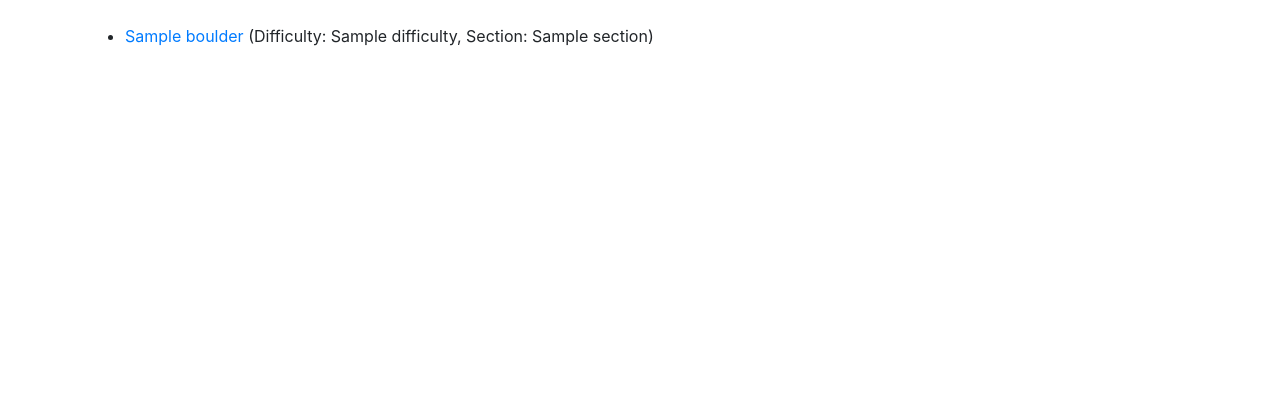
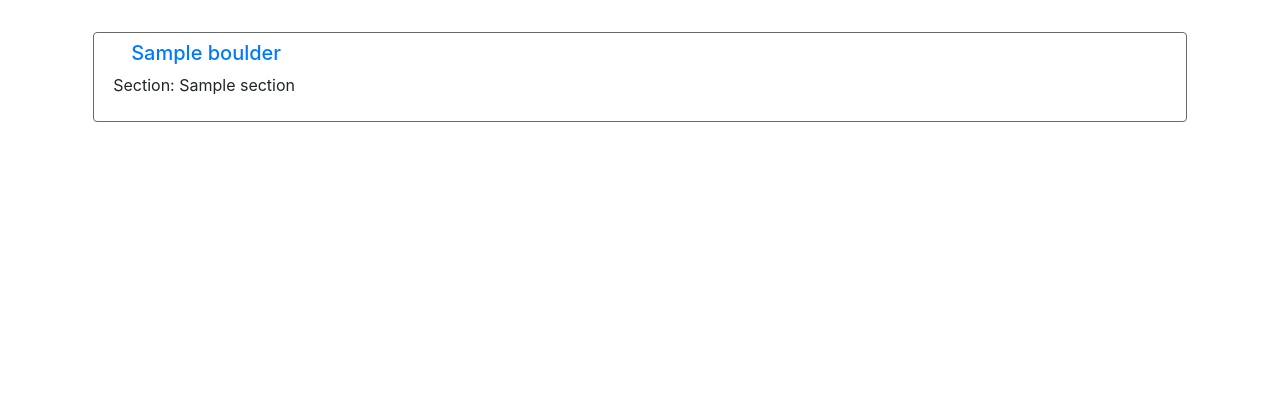
Before and after one commit to javigallostra/RocoLib, a Flask app: template templates/explore_boulders.html in a window 1280 px wide. Shown: the top 420 px of the page. Before the commit the page ends 46 px from the top, so only its background shows below. Run offline with Flask 2, Linux system fonts and the light colour scheme; the template is opened without the code that fills it: most values are stand-ins (such as "Sample title", 1, 10 or a date in 2020).

Commit message:
Stylize list of boulders

```diff
--- a/templates/explore_boulders.html
+++ b/templates/explore_boulders.html
@@ -9,6 +9,7 @@
     />
     <link href="static/bootstrap.min.css" rel="stylesheet" media="screen" />
     <link rel="stylesheet" href="static/css/custom.css" />
+    <link rel="stylesheet" href="static/css/card.css" />
     <link
       rel="stylesheet"
       href="https://cdnjs.cloudflare.com/ajax/libs/font-awesome/4.7.0/css/font-awesome.min.css"
@@ -21,10 +22,15 @@
     <div id="holder">
       <div id="body">
         <div class="container">
-          <ul>
           {% for boulder in boulder_list %}
-            <li>
+          <div class="card">
+            <div class="row">
+              <div
+                class="dot"
+                style="background-color: {{ boulder['difficulty'] }};"
+              ></div>
               <!-- TODO: Add safename field to boulder -->
+              <div style="padding-left: 0.5rem;">
                 <form action="/load_boulder" method="post">
                   <input
                     type="hidden"
@@ -38,14 +44,14 @@
                     value="{{ boulder['name'] }}"
                     class="btn-link"
                   >
-                  {{boulder['name']}}
+                    <h5>{{boulder['name']}}</h5>
                   </button>
-                (Difficulty: {{boulder["difficulty"]}}, Section:
-                {{boulder["section"]}})
                 </form>
-            </li>
+              </div>
+            </div>
+            <p>Section: {{boulder["section"]}}</p>
+          </div>
           {% endfor %}
-          </ul>
         </div>
       </div>
     </div>
@@ -64,4 +70,17 @@
     font-family: inherit;
     font-size: inherit;
   }
+  .dot {
+    height: 25px;
+    width: 25px;
+    border-radius: 50%;
+    position: relative;
+    display: inline-block;
+  }
+  .card {
+    border: 0.1em solid dimgray;
+    padding: 0.5em;
+    padding-left: 1.2em;
+    margin: 0.5em;
+  }
 </style>
```
Lines whose indentation alone changed are shown as unchanged.
